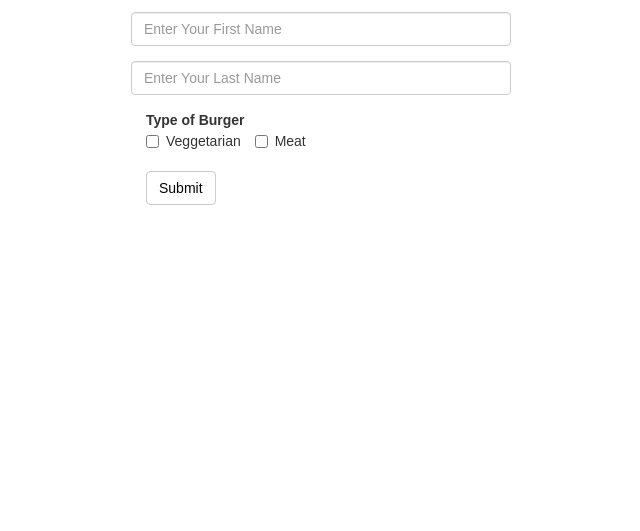
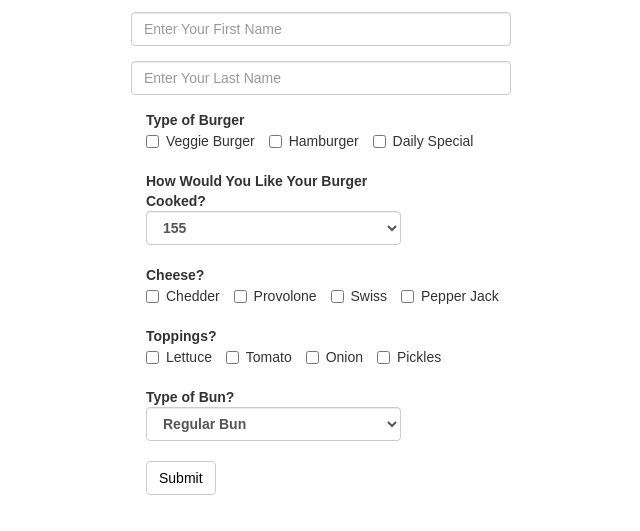
Before and after one commit to cameronetaylor6/BuffBurgers, a plain HTML site: page index.html in a window 1280 px wide. Shown: the part 147-678 px from the top of the page, without its empty margins (319-959 px from the left). Drawn offline with nearby package versions, Linux system fonts and the light colour scheme.

Commit message:
Completed Form Option
Added rest of Farrand burger order options

```diff
--- a/index.html
+++ b/index.html
@@ -53,11 +53,11 @@
 			<div class="col-md-4 col-md-offset-4">
 					<h1>BuffBurgers</h1>
 
-		<! -------------- Start of Form ------------------>
-				<div class="form-group">
-					<label for="Order">Farand Burger Order</label>
-					<input type="text" class="form-control" id="ID" placeholder="Enter Your CU ID" </input>
-				</div>
+					<! -------------- Start of Form ------------------>
+					<div class="form-group">
+						<label for="Order">Farand Burger Order</label>
+						<input type="text" class="form-control" id="ID" placeholder="Enter Your CU ID" </input>
+					</div>
 			</div>
 			<div class="col-md-4 col-md-offset-4">
 				<div class="form-group">
@@ -71,13 +71,68 @@
 			</div>
 			</form>
 			<div class="col-md-6 col-md-offset-4">
-				<label>Type of Burger<label>
+				<label for="burger">Type of Burger<label>
 				<div class="checkbox-inline">
-					<input type = "checkbox" value="">Veggetarian</input>
+					<input type="checkbox" value="">Veggie Burger</input>
 				</div>
 				<div class="checkbox-inline">
-					<input type="checkbox" value="">Meat</input>
+					<input type="checkbox" value="">Hamburger</input>
 				</div>
+				<div class="checkbox-inline">
+					<input type="checkbox" value="">Daily Special</input>
+				</div>
+			</div>
+			<div class="col-md-3 col-md-offset-4">
+				<div class = "form-group">
+				<label for="temp">How Would You Like Your Burger Cooked?<label>
+ 				 <select class="form-control" id="sel1">
+    				<option>155</option>
+   					<option>160</option>
+    				<option>165</option>
+   					<option>170</option>
+   					<option>175</option>
+ 				 </select>
+ 				</div>
+			</div>
+			<div class="col-md-6 col-md-offset-4">
+				<label for="cheese">Cheese?<label>
+				<div class="checkbox-inline">
+					<input type = "checkbox" value="">Chedder</input>
+				</div>
+				<div class="checkbox-inline">
+					<input type="checkbox" value="">Provolone</input>
+				</div>
+				<div class="checkbox-inline">
+					<input type="checkbox" value="">Swiss</input>
+				</div>
+				<div class="checkbox-inline">
+					<input type="checkbox" value="">Pepper Jack</input>
+				</div>
+			</div>
+			<div class="col-md-6 col-md-offset-4">
+				<label for="toppings">Toppings?<label>
+				<div class="checkbox-inline">
+					<input type="checkbox" value="">Lettuce</input>
+				</div>
+				<div class="checkbox-inline">
+					<input type="checkbox" value="">Tomato</input>
+				</div>
+				<div class="checkbox-inline">
+					<input type="checkbox" value="">Onion</input>
+				</div>
+				<div class="checkbox-inline">
+					<input type="checkbox" value="">Pickles</input>
+				</div>
+			</div>
+			<div class="col-md-3 col-md-offset-4">
+				<div class = "form-group">
+				<label for="bun">Type of Bun?<label>
+ 				 <select class="form-control" id="sel1">
+    				<option>Regular Bun</option>
+   					<option>Lettuce Wrap</option>
+    				<option>Gluten Free Bun</option>
+ 				 </select>
+ 				</div>
 			</div>
 			<div class = "col-md-6 col-md-offset-4">
 				<button type="submit" class="btn btn-default" onclick="alert();">Submit</button>
```
